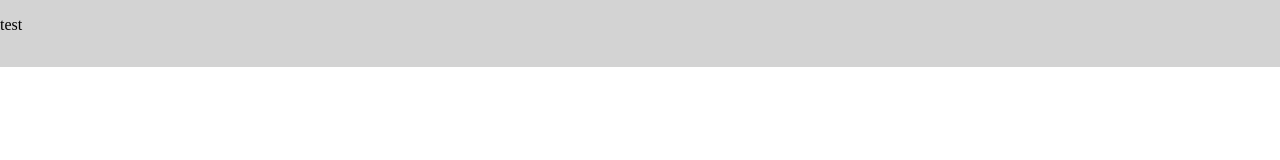
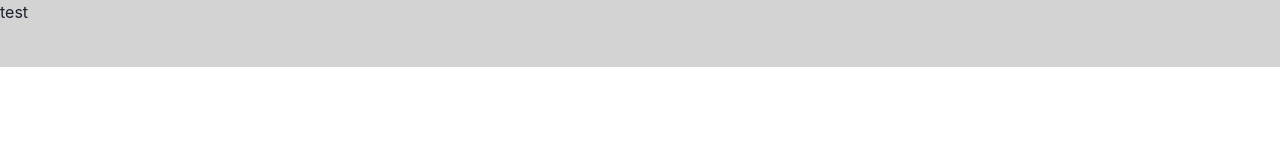
Before and after one commit to GrowUp-Haruno/react-todo-evolution, a React (Create React App) app: page / in a window 1280 px wide. Shown: the top 160 px of the page. Built offline with nearby package versions, Linux system fonts and the light colour scheme.

Commit message:
ChakraProvider追加

```diff
--- a/src/App.tsx
+++ b/src/App.tsx
@@ -1,13 +1,15 @@
-import { Grid, GridItem } from '@chakra-ui/react'
+import { ChakraProvider, Grid, GridItem } from '@chakra-ui/react'
 import { FC, memo } from 'react'
 import Header from './components/layouts/Header'
 
 const App: FC = memo(() => (
-  <Grid h="100vh" w="100vw" templateRows="repeat(12, 1fr)" templateColumns="repeat(12, 1fr)" gap={0}>
-    <Header />
-    <GridItem rowStart={2} rowEnd={12} colStart={1} colEnd={13} bg="white" />
-    <GridItem rowStart={12} rowEnd={12} colStart={1} colEnd={13} bg="lightgray" />
-  </Grid>
+  <ChakraProvider>
+    <Grid h="100vh" w="100vw" templateRows="repeat(12, 1fr)" templateColumns="repeat(12, 1fr)" gap={0}>
+      <Header />
+      <GridItem rowStart={2} rowEnd={12} colStart={1} colEnd={13} bg="white" />
+      <GridItem rowStart={12} rowEnd={12} colStart={1} colEnd={13} bg="lightgray" />
+    </Grid>
+  </ChakraProvider>
 ))
 
 App.displayName = 'App'
```
